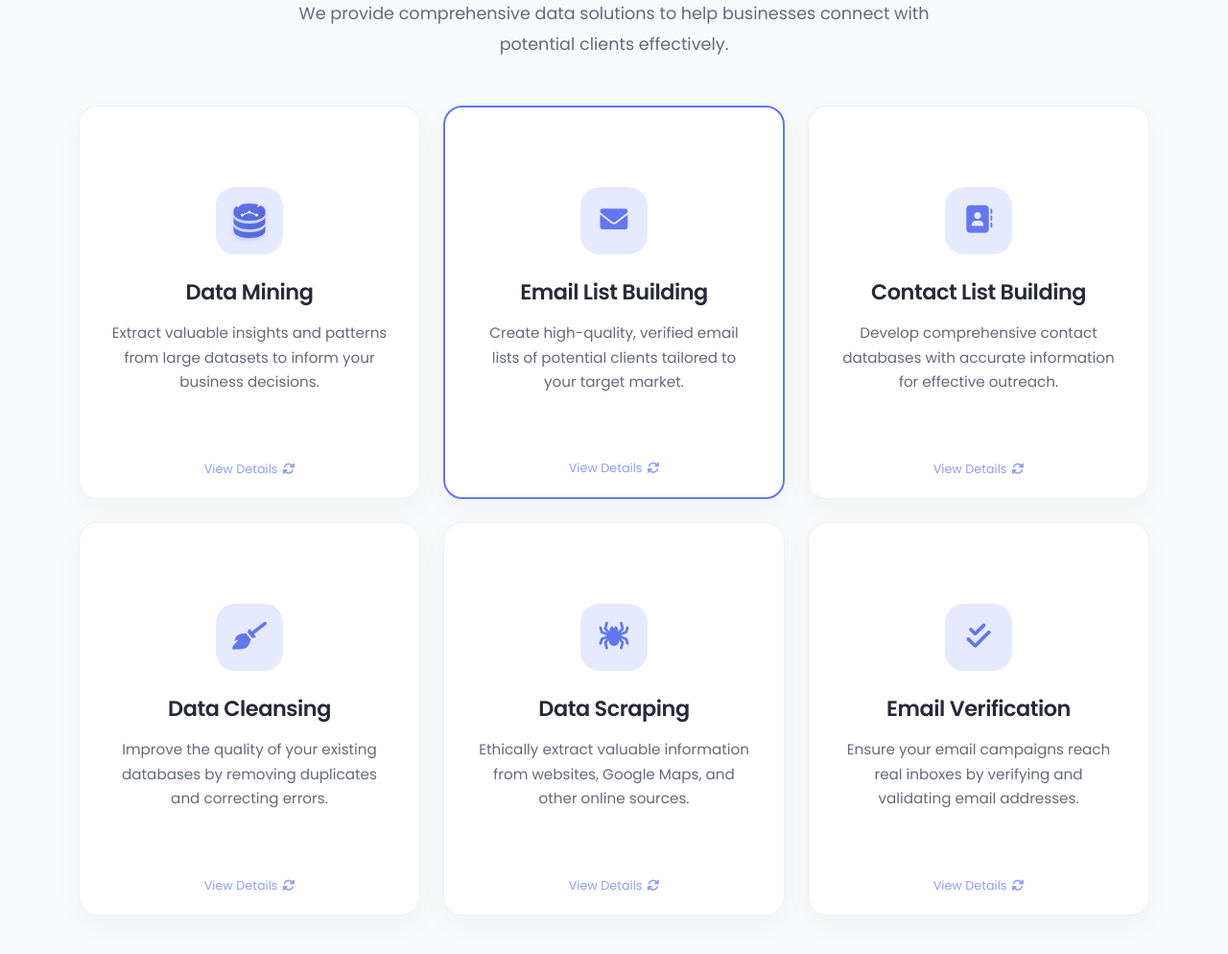
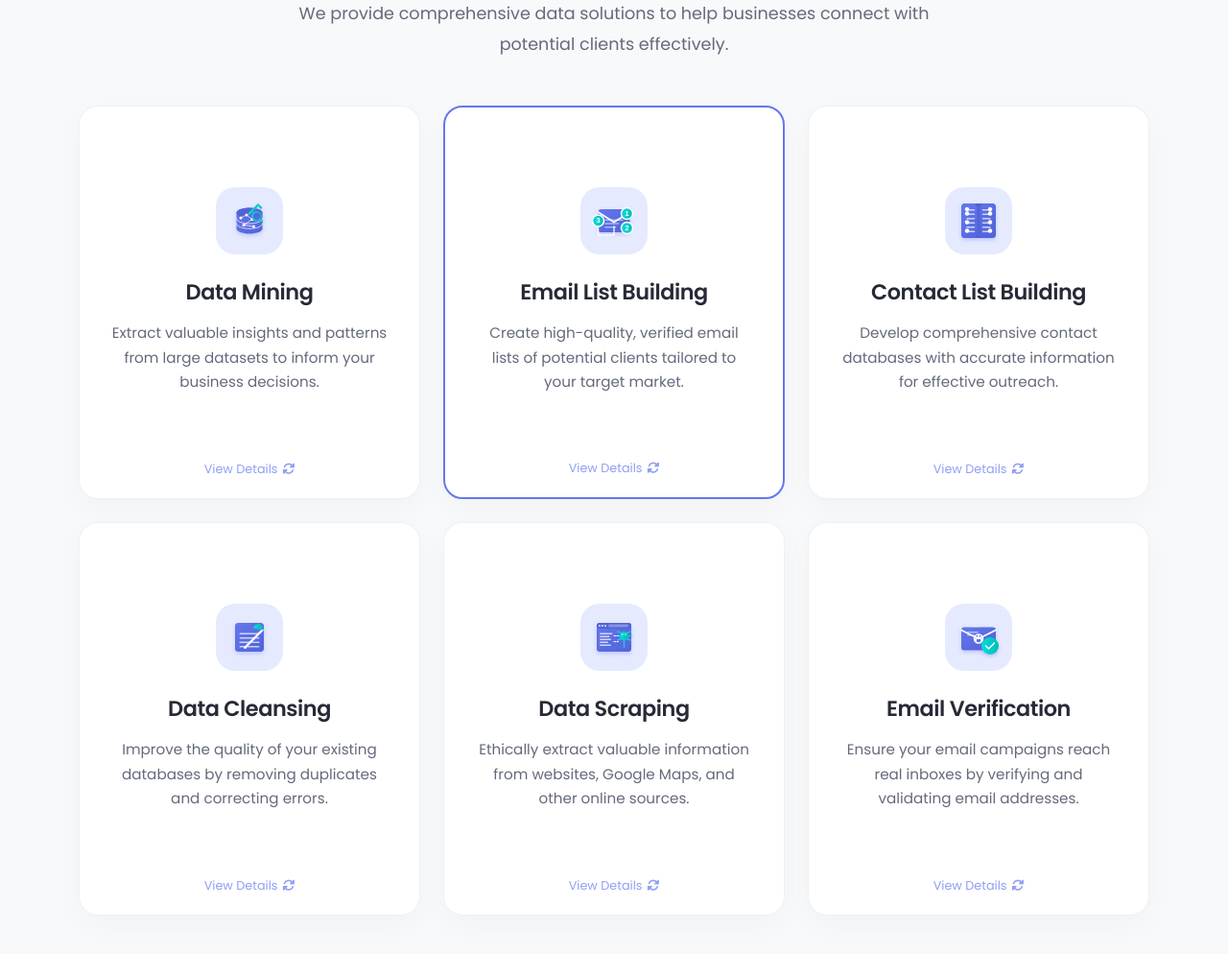
Before and after one commit to DataLeadGen/opera-leads, a Flask app: page / in a window 1280 px wide. Shown: the part 1170-2164 px from the top of the page at 96% size. Run offline with Flask 3, Linux system fonts and the light colour scheme.

Commit message:
Revamp website graphics and icons for a more modern and engaging appearance
Updates hero image, service icons, and adds new "about team" graphic in index.html and relevant SVG files.

Replit-Commit-Author: Agent
Replit-Commit-Session-Id: 3a5c348a-7d92-4d09-b08e-c5ef31248bf7
Replit-Commit-Screenshot-Url: https://storage.googleapis.com/screenshot-production-us-central1/37320359-561d-445a-ba72-963bc12e1835/87692fed-e131-4c0c-a287-97b363dd6589.jpg

```diff
--- a/templates/index.html
+++ b/templates/index.html
@@ -32,7 +32,7 @@
                 </div>
                 <div class="col-lg-6 hero-image" data-aos="fade-left" data-aos-delay="200">
                     <div class="hero-image-wrapper">
-                        <img src="https://pixabay.com/get/g2ae70e69aa86439438ad7c3f2eb501d92cec5a0309b40df0f4925e16ac84c90094b22321a6bf09a55c36a51a25ea2f5443912027a085457c10354c475175501c_1280.jpg" alt="Data Analytics Visualization" class="img-fluid">
+                        <img src="{{ url_for('static', filename='assets/hero-graphic.svg') }}" alt="Data Analytics Visualization" class="img-fluid">
                         <div class="hero-shape-1"></div>
                         <div class="hero-shape-2"></div>
                     </div>
@@ -84,7 +84,7 @@
                         <div class="flip-card-inner">
                             <div class="flip-card-front">
                                 <div class="service-icon">
-                                    <i class="fas fa-envelope"></i>
+                                    <img src="{{ url_for('static', filename='assets/email-list-icon.svg') }}" alt="Email List Building Icon" width="60" height="60">
                                 </div>
                                 <h3 class="service-title">Email List Building</h3>
                                 <p>Create high-quality, verified email lists of potential clients tailored to your target market.</p>
@@ -111,7 +111,7 @@
                         <div class="flip-card-inner">
                             <div class="flip-card-front">
                                 <div class="service-icon">
-                                    <i class="fas fa-address-book"></i>
+                                    <img src="{{ url_for('static', filename='assets/contact-list-icon.svg') }}" alt="Contact List Building Icon" width="60" height="60">
                                 </div>
                                 <h3 class="service-title">Contact List Building</h3>
                                 <p>Develop comprehensive contact databases with accurate information for effective outreach.</p>
@@ -138,7 +138,7 @@
                         <div class="flip-card-inner">
                             <div class="flip-card-front">
                                 <div class="service-icon">
-                                    <i class="fas fa-broom"></i>
+                                    <img src="{{ url_for('static', filename='assets/data-cleansing-icon.svg') }}" alt="Data Cleansing Icon" width="60" height="60">
                                 </div>
                                 <h3 class="service-title">Data Cleansing</h3>
                                 <p>Improve the quality of your existing databases by removing duplicates and correcting errors.</p>
@@ -165,7 +165,7 @@
                         <div class="flip-card-inner">
                             <div class="flip-card-front">
                                 <div class="service-icon">
-                                    <i class="fas fa-spider"></i>
+                                    <img src="{{ url_for('static', filename='assets/data-scraping-icon.svg') }}" alt="Data Scraping Icon" width="60" height="60">
                                 </div>
                                 <h3 class="service-title">Data Scraping</h3>
                                 <p>Ethically extract valuable information from websites, Google Maps, and other online sources.</p>
@@ -192,7 +192,7 @@
                         <div class="flip-card-inner">
                             <div class="flip-card-front">
                                 <div class="service-icon">
-                                    <i class="fas fa-check-double"></i>
+                                    <img src="{{ url_for('static', filename='assets/email-verification-icon.svg') }}" alt="Email Verification Icon" width="60" height="60">
                                 </div>
                                 <h3 class="service-title">Email Verification</h3>
                                 <p>Ensure your email campaigns reach real inboxes by verifying and validating email addresses.</p>
```
Also changed, not shown: static/assets/about-team-graphic.svg (added), static/assets/data-mining-icon.svg, static/assets/hero-graphic.svg.
